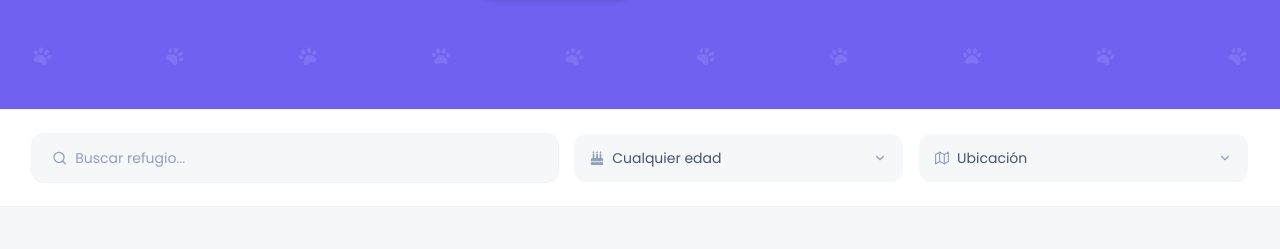
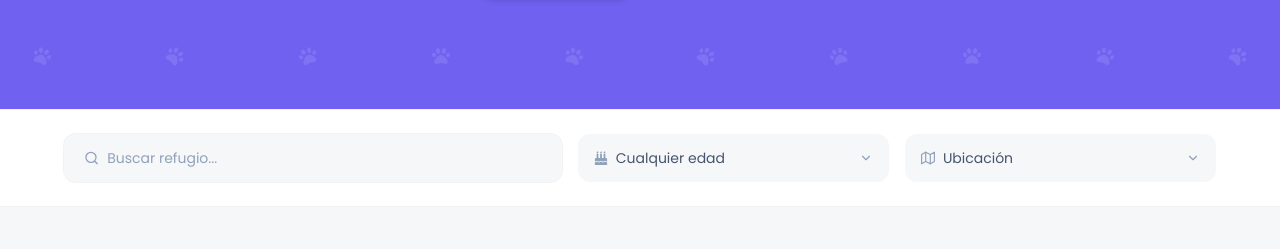
Before and after one commit to almendrasmaria/patitasup, a React (Vite) app in the folder client/: page / in a window 1280 px wide. Shown: the part 502-751 px from the top of the page. Built offline with nearby package versions, Linux system fonts and the light colour scheme.

Commit message:
Update padding

```diff
--- a/client/src/features/cats/components/CatsFiltersBar.tsx
+++ b/client/src/features/cats/components/CatsFiltersBar.tsx
@@ -10,7 +10,7 @@ const CatsFiltersBar = ({ query, onQueryChange }: Props) => {
   return (
     <div className="w-full bg-white">
       <div className="border-y border-black/5">
-        <div className="mx-auto w-full px-4 py-6 sm:px-6 lg:px-8">
+        <div className="mx-auto w-full px-6 py-6 lg:px-16">
           <div className="grid grid-cols-1 gap-4 md:grid-cols-[1.6fr_1fr_1fr] md:items-center">
             <div className="flex h-12 items-center gap-2 rounded-xl bg-[#F6F7F9] px-4 ring-1 ring-black/5 focus-within:ring-[#5170ff]/30 sm:px-5">
               <FiSearch className="text-slate-400" />
--- a/client/src/features/cats/components/CatsSection.tsx
+++ b/client/src/features/cats/components/CatsSection.tsx
@@ -14,7 +14,7 @@ type Props = {
 const CatsSection = ({ cats, total, page, totalPages, onPageChange }: Props) => {
   return (
     <section id="cats-section" className="pb-12 pt-[40px] scroll-mt-24">
-      <div className="w-full px-4 md:px-[50px]">
+      <div className="w-full px-6 lg:px-16">
         <div className="flex flex-col gap-3 sm:flex-row sm:items-center sm:justify-between">
           <p className="text-sm text-slate-500">
             Mostrando{" "}
```
